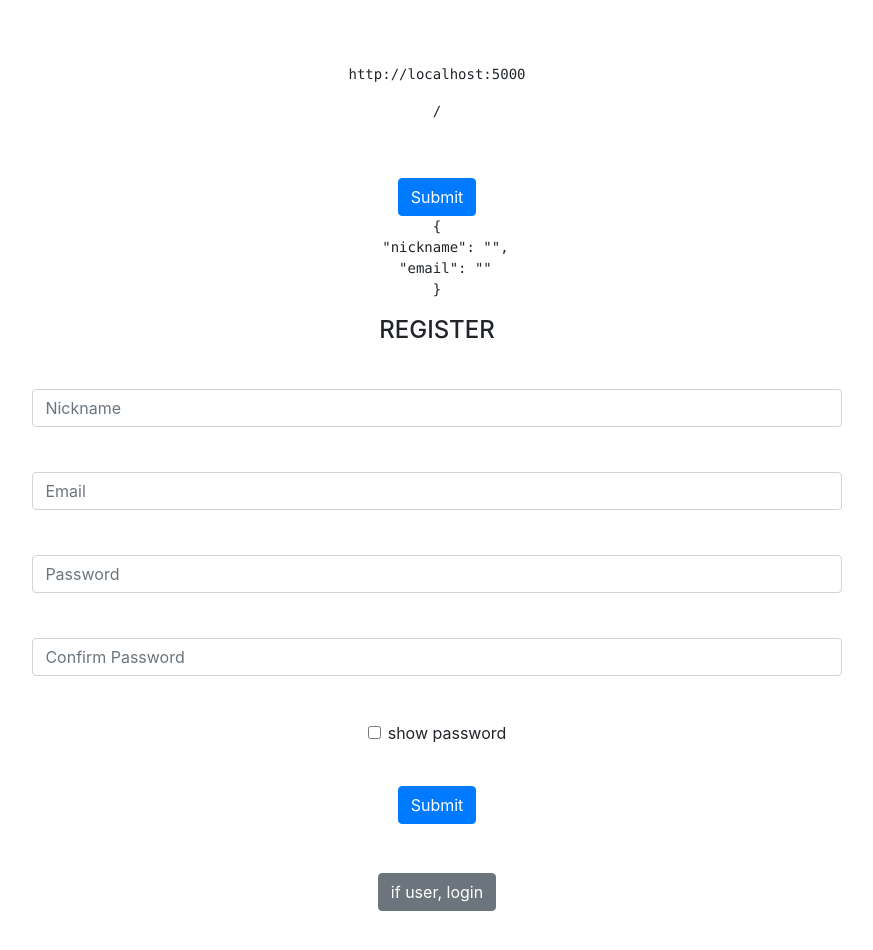
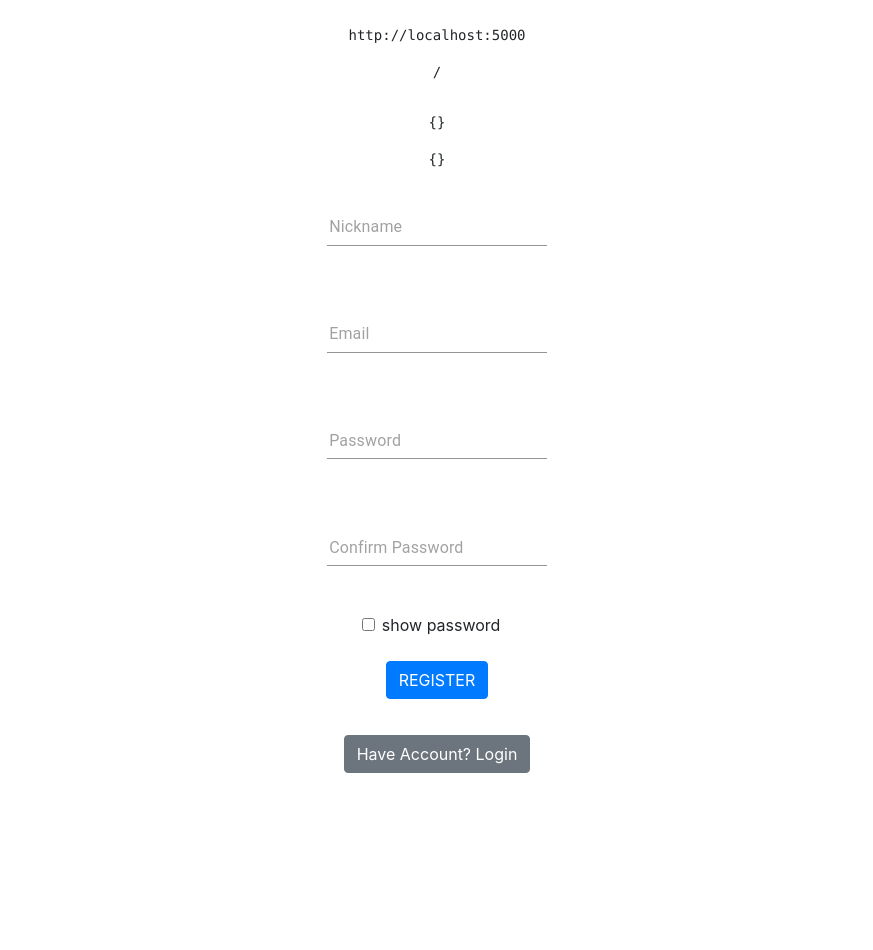
Before and after one commit to jjw2995/tsns-front, a React (Create React App) app: page / in a window 1280 px wide. Shown: the top 950 px of the page, without its empty margins (203-1076 px from the left). After the commit the page ends 822 px from the top, so only its background shows below. Built offline with nearby package versions, Linux system fonts and the light colour scheme.

Commit message:
login/register components made

```diff
--- a/package.json
+++ b/package.json
@@ -3,6 +3,7 @@
   "version": "0.1.0",
   "private": true,
   "dependencies": {
+    "@material-ui/core": "^4.11.2",
     "@testing-library/jest-dom": "^5.11.6",
     "@testing-library/react": "^11.2.2",
     "@testing-library/user-event": "^12.4.0",
@@ -15,7 +16,8 @@
     "react-router": "^5.2.0",
     "react-router-dom": "^5.2.0",
     "react-scripts": "4.0.1",
-    "web-vitals": "^0.2.4"
+    "web-vitals": "^0.2.4",
+    "yup": "^0.32.6"
   },
   "scripts": {
     "start": "react-scripts start",
--- a/src/App.js
+++ b/src/App.js
@@ -17,18 +17,18 @@ import {
 
 function App() {
   return (
-    <Container className="App">
-      <pre>{process.env.REACT_APP_API_URL}</pre>
-      <Router>
-        <Main />
-      </Router>
-    </Container>
+    // <Container fluid className="App">
+    <Router>
+      <Main />
+    </Router>
+    // </Container>
   );
 }
 
 const Main = withRouter(({ location }) => {
   return (
-    <React.Fragment>
+    <Container fluid className="App">
+      <pre>{process.env.REACT_APP_API_URL}</pre>
       <pre>{location.pathname}</pre>
       {location.pathname !== "/" && <NavigationBar activ={location.pathname} />}
       <Switch>
@@ -38,7 +38,7 @@ const Main = withRouter(({ location }) => {
         <Route path="/mine" component={Mine} />
         <Route path="/about" component={About} />
       </Switch>
-    </React.Fragment>
+    </Container>
   );
 });
 
--- a/src/components/Auth.js
+++ b/src/components/Auth.js
@@ -9,9 +9,9 @@ function Auth() {
     <div>
       {isLogin && <LoginForm />}
       {!isLogin && <RegisterForm />}
-      <div>
+      <div className="mt-4">
         <Button variant="secondary" onClick={() => setIsLogin(!isLogin)}>
-          {isLogin ? "Create New Account" : "if user, login"}
+          {isLogin ? "Create New Account" : "Have Account? Login"}
         </Button>
       </div>
     </div>
--- a/src/components/forms/LoginForm.js
+++ b/src/components/forms/LoginForm.js
@@ -1,47 +1,175 @@
 import React, { useState } from "react";
-import { Form, Button } from "react-bootstrap";
+import { Form, Button, FormGroup } from "react-bootstrap";
+import axios from "axios";
+import { Formik, useField } from "formik";
+import { TextField } from "@material-ui/core";
+import * as yup from "yup";
+
+// // import fs from "fs";
+// // const fs = require("fs");
+// // let imageFile = fs.readFileSync("./test1.png");
+// import imageFile from "./test1.png";
+// console.log(imageFile);
+
+// // const authHeader = req.headers['authorization'];
+// // 	const token = authHeader && authHeader.split(' ')[1];
+// // 	// Bearer <access token>
+// // log(imageFile);
+// const base = "https://tsns-api.herokuapp.com/api/";
+
+// // axios.post(base + "auth/register", {
+// //   nickname: "asd",
+// //   email: "jjw2995@gmail.com",
+// //   password: "Testing12#",
+// // });
+// axios
+//   .post(base + "auth/login", {
+//     // nickname: "asd",
+//     email: "jjw2995@gmail.com",
+//     password: "Testing12#",
+//   })
+//   // formData.append("file", { uri: "file://path/to/image.png", type: "image/png" });
+
+//   .then((r) => {
+//     let form = new FormData();
+//     // form.append("image", { uri: imageFile, type: "image/png" }, "image.png");
 
 function LoginForm() {
+  // const { register, getValues, handleSubmit, errors } = useForm();
+
+  const [msg, setMsg] = useState("");
   const onSubmit = async (e) => {
+    // console.log(getValues());
     e.preventDefault();
 
     const formData = new FormData(e.target),
       formDataObj = Object.fromEntries(formData.entries());
     console.log(formDataObj);
+    axios
+      .post(process.env.REACT_APP_API_URL + "/api/auth/register", formDataObj)
+      .then((r) => {
+        console.log(r);
+        return <div>asd</div>;
+      })
+      .catch((e) => {
+        // setMsg(e.message);
+        // console.log(e);
+        // console.log(e.message);
+        return <div>asd</div>;
+      });
+    // try {
+    //   let a = await axios.post(
+    //     process.env.REACT_APP_API_URL + "/api/auth/register",
+    //     formDataObj
+    //   );
+    //   console.log(a);
+    // } catch (error) {
+    //   console.log(error);
+    //   console.log(error.message);
+    //   console.log(error.status);
+    // }
+    // .catch((e) => {
+    // });
   };
+
   const [showPass, setShowPass] = useState(false);
 
+  const showPassFn = () => {
+    return showPass ? "text" : "password";
+  };
+  const MyTextField = ({ placeholder, ...props }) => {
+    const [field, meta] = useField(props);
+    const errorText = meta.error && meta.touched ? meta.error : "";
+
     return (
-    <Form onSubmit={onSubmit}>
-      <h4>LOGIN</h4>
-      <Form.Group controlId="formBasicEmail">
-        {/* <Form.Label>Email address</Form.Label> */}
-        <Form.Control type="email" placeholder="Email" name="email" />
-        {/* <Form.Text className="text-muted">
-          We'll never share your email with anyone else.
-        </Form.Text> */}
-      </Form.Group>
+      <div>
+        <TextField
+          placeholder={placeholder}
+          {...field}
+          // helperText={errorText}
+          // type={showPass ? "text" : "password"}
+          error={!!errorText}
+        />
+        <div className="px-5 text-danger">
+          <small error>{errorText}</small>
+        </div>
+      </div>
+    );
+  };
 
-      <Form.Group controlId="formBasicPassword">
-        {/* <Form.Label>Password</Form.Label> */}
-        <Form.Control
+  const MyPasswordField = ({ placeholder, ...props }) => {
+    const [field, meta] = useField(props);
+    const errorText = meta.error && meta.touched ? meta.error : "";
+
+    return (
+      <div>
+        <TextField
+          placeholder={placeholder}
+          {...field}
+          // helperText={errorText}
           type={showPass ? "text" : "password"}
+          error={!!errorText}
+        />
+        <div className="px-5 text-danger">
+          <small error>{errorText}</small>
+        </div>
+      </div>
+    );
+  };
+
+  return (
+    <Formik
+      initialValues={{}}
+      onSubmit={(data, { setSubmitting }) => {
+        setSubmitting(true);
+        // async call
+        console.log("submit: ", data);
+        setSubmitting(false);
+      }}
+      validationSchema={yup.object({
+        email: yup.string().max(30).email(),
+        password: yup
+          .string()
+          .matches(
+            /^(?=.*[a-z])(?=.*[A-Z])(?=.*[0-9])(?=.*[!@#\$%\^&\*])(?=.{8,32})/,
+            "8~32 characters containing at least one number, lowercase, UPPERCASE, and special character"
+          ),
+      })}
+    >
+      {({ values, errors }) => (
+        <Form>
+          <pre>{JSON.stringify(values, null, 2)}</pre>
+          <pre>{JSON.stringify(errors, null, 2)}</pre>
+          <div>
+            <MyTextField
+              name="email"
+              placeholder="Email"
+              type="input"
+              as={Form.Control}
+            />
+          </div>
+
+          <div>
+            <MyPasswordField
+              name="password"
               placeholder="Password"
-          name="password"
+              // type="input"
+              type={showPassFn}
+              as={Form.Control}
             />
-      </Form.Group>
-      <Form.Group controlId="formBasicCheckbox">
             <Form.Check
               type="checkbox"
               label="show password"
               onClick={() => setShowPass(!showPass)}
             />
-      </Form.Group>
-      {/* <div> */}
+          </div>
+
           <Button variant="primary" type="submit">
             Submit
           </Button>
         </Form>
+      )}
+    </Formik>
   );
 }
 
--- a/src/components/forms/RegisterForm.js
+++ b/src/components/forms/RegisterForm.js
@@ -1,8 +1,9 @@
 import React, { useState } from "react";
-// import { useForm } from "react-hook-form";
-import { Form, Button } from "react-bootstrap";
+import { Form, Button, FormGroup } from "react-bootstrap";
 import axios from "axios";
-import { Formik, Field } from "formik";
+import { Formik, useField } from "formik";
+import { TextField } from "@material-ui/core";
+import * as yup from "yup";
 
 // // import fs from "fs";
 // // const fs = require("fs");
@@ -73,120 +74,129 @@ function RegisterForm() {
 
   const [showPass, setShowPass] = useState(false);
 
+  const showPassFn = () => {
+    return showPass ? "text" : "password";
+  };
+  const MyTextField = ({ placeholder, ...props }) => {
+    const [field, meta] = useField(props);
+    const errorText = meta.error && meta.touched ? meta.error : "";
+
     return (
       <div>
+        <TextField
+          placeholder={placeholder}
+          {...field}
+          // helperText={errorText}
+          // type={showPass ? "text" : "password"}
+          error={!!errorText}
+        />
+        <div className="px-5 text-danger">
+          <small error>{errorText}</small>
+        </div>
+      </div>
+    );
+  };
+
+  const MyPasswordField = ({ placeholder, ...props }) => {
+    const [field, meta] = useField(props);
+    const errorText = meta.error && meta.touched ? meta.error : "";
+
+    return (
+      <div>
+        <TextField
+          placeholder={placeholder}
+          {...field}
+          // helperText={errorText}
+          type={showPass ? "text" : "password"}
+          error={!!errorText}
+        />
+        <div className="px-5 text-danger">
+          <small error>{errorText}</small>
+        </div>
+      </div>
+    );
+  };
+
+  return (
     <Formik
-        initialValues={{ nickname: "", email: "" }}
-        onSubmit={(data) => {
+      initialValues={{}}
+      onSubmit={(data, { setSubmitting }) => {
+        setSubmitting(true);
+        // async call
         console.log("submit: ", data);
+        setSubmitting(false);
       }}
+      validationSchema={yup.object({
+        nickname: yup
+          .string()
+          .matches(
+            /^[a-zA-Z0-9\_]{3,16}$/,
+            "3~16 alphanumeric (including underscore) characters"
+          ),
+        password: yup
+          .string()
+          .matches(
+            /^(?=.*[a-z])(?=.*[A-Z])(?=.*[0-9])(?=.*[!@#\$%\^&\*])(?=.{8,32})/,
+            "8~32 characters containing at least one number, lowercase, UPPERCASE, and special character"
+          ),
+        confirmPassword: yup
+          .string()
+          .oneOf([yup.ref("password"), null], "Passwords must match"),
+        email: yup.string().max(30).email(),
+      })}
     >
-        {({ values, handleChange, handleSubmit }) => (
-          <Form onSubmit={handleSubmit} onChange={handleChange}>
-            <form></form>
-            {/* <Form.Group controlId="formBasicNickname">
-              <Form.Control
-                type="text"
+      {({ values, errors }) => (
+        <Form>
+          <pre>{JSON.stringify(values, null, 2)}</pre>
+          <pre>{JSON.stringify(errors, null, 2)}</pre>
+
+          <div>
+            <MyTextField
+              name="nickname"
               placeholder="Nickname"
-                value={values.nickname}
-                name="nickname"
+              type="input"
+              as={Form.Control}
             />
-            </Form.Group>
+          </div>
 
-            <Form.Group controlId="formBasicEmail">
-              <Form.Control type="email" placeholder="Email" name="email" />
-            </Form.Group> */}
-            <Button variant="primary" type="submit">
-              Submit
-            </Button>
-            <pre>{JSON.stringify(values, null, 2)}</pre>
-          </Form>
-        )}
-      </Formik>
+          <div>
+            <MyTextField
+              name="email"
+              placeholder="Email"
+              type="input"
+              as={Form.Control}
+            />
+          </div>
 
-      <Form onSubmit={onSubmit}>
-        <p>{msg}</p>
-        <h4>REGISTER</h4>
-
-        <Form.Group controlId="formBasicNickname">
-          <Form.Control type="text" placeholder="Nickname" name="nickname" />
-        </Form.Group>
-
-        <Form.Group controlId="formBasicEmail">
-          <Form.Control type="email" placeholder="Email" name="email" />
-        </Form.Group>
-
-        <Form.Group controlId="formBasicPassword">
-          {/* <Form.Label>Password</Form.Label> */}
-          <Form.Control
-            type={showPass ? "text" : "password"}
+          <div>
+            <MyPasswordField
+              name="password"
               placeholder="Password"
-            name="password"
+              // type="input"
+              type={showPassFn}
+              as={Form.Control}
             />
-        </Form.Group>
-        <Form.Group controlId="formBasicPassword1">
-          <Form.Control
-            type={showPass ? "text" : "password"}
+          </div>
+          <div>
+            <MyPasswordField
+              name="confirmPassword"
               placeholder="Confirm Password"
-            name="password1"
+              // type="input"
+              type={showPassFn}
+              as={Form.Control}
             />
-        </Form.Group>
-
-        <Form.Group controlId="formBasicCheckbox">
             <Form.Check
               type="checkbox"
               label="show password"
               onClick={() => setShowPass(!showPass)}
             />
-        </Form.Group>
-        {/* <div> */}
+          </div>
           <Button variant="primary" type="submit">
-          Submit
+            REGISTER
           </Button>
-
-        {/* <input
-        type="email"
-        placeholder="Email"
-        name="email"
-        ref={register({
-          required: "email required",
-          pattern: {
-            value: /\S+@\S+\.\S+/,
-            message: "email must be a valid email",
-          },
-        })}
-      />
-      <input
-        type={showPass ? "text" : "password"}
-        placeholder="Password"
-        name="password"
-        ref={register({
-          required: "password required",
-          pattern: {
-            value: /^(?=.*[a-z])(?=.*[A-Z])(?=.*[0-9])(?=.*[!@#$%^&*()_+])(?=.{8,32})/,
-            message:
-              "password must contain a number, lowercase, UPPERCASE, special, and be 8~32 characters long",
-          },
-        })}
-      />
-      <input
-        type={showPass ? "text" : "password"}
-        placeholder="Confirm Password"
-        name="confirmPass"
-        ref={register({
-          validate: {
-            eqlPassword: (value) =>
-              value === getValues().password || "password does not match",
-          },
-        })}
-      /> */}
-        {/* <input type="submit" value="register"></input> */}
-        {/* {errors.email && <p>{errors.email.message}</p>}
-        {errors.password && <p>{errors.password.message}</p>}
-        {errors.confirmPass && <p>{errors.confirmPass.message}</p>} */}
-        {/* <button onClick={() => setShowPass(!showPass)}>show/hide password</button> */}
         </Form>
-    </div>
+      )}
+    </Formik>
   );
 }
 
--- a/src/css/App.css
+++ b/src/css/App.css
@@ -1,27 +1,33 @@
 div {
-  margin: 5%;
+  padding: 1%;
+  /* margin: 2%; */
+  justify-content: center;
 }
 
 .App {
   text-align: center;
 }
 
-/* nav {
-  display: flex;
-  justify-content: space-around;
+nav {
+  /* display: flexbox; */
+  /* justify-content: center; */
+  /* align-items: center; */
+  /* min-height: 3vh; */
+  /* width: 100%; */
+  background-color: rgb(179, 198, 216);
+  /* align-content: center; */
+  /* color: white; */
+}
+
+.nav-link {
+  /* width: 100%; */
+  /* display: flexbox;
+  justify-content: center;
   align-items: center;
-  min-height: 3vh;
-  background-color: lightslategrey;
-  color: white;
-} */
-
-/* .nav-links {
-  width: 18%;
-  display: flex;
-  justify-content: space-around;
-  align-items: center;
-  list-style: none;
-} */
+  text-align: center; */
+  /* list-style: none; */
+  /* font-size: 3.4vw; */
+}
 /* .about {
   width: 20%;
   display: flex;
--- a/src/css/index.css
+++ b/src/css/index.css
@@ -1,4 +1,4 @@
-body {
+/* body {
   margin: 0;
   font-family: -apple-system, BlinkMacSystemFont, 'Segoe UI', 'Roboto', 'Oxygen',
     'Ubuntu', 'Cantarell', 'Fira Sans', 'Droid Sans', 'Helvetica Neue',
@@ -10,4 +10,4 @@ body {
 code {
   font-family: source-code-pro, Menlo, Monaco, Consolas, 'Courier New',
     monospace;
-}
+} */
```
Also changed, not shown: src/components/NavigationBar.js (+9 -13 lines), 2 other files (tests, documents, lock files or other folders). Lines whose indentation alone changed are shown as unchanged.
